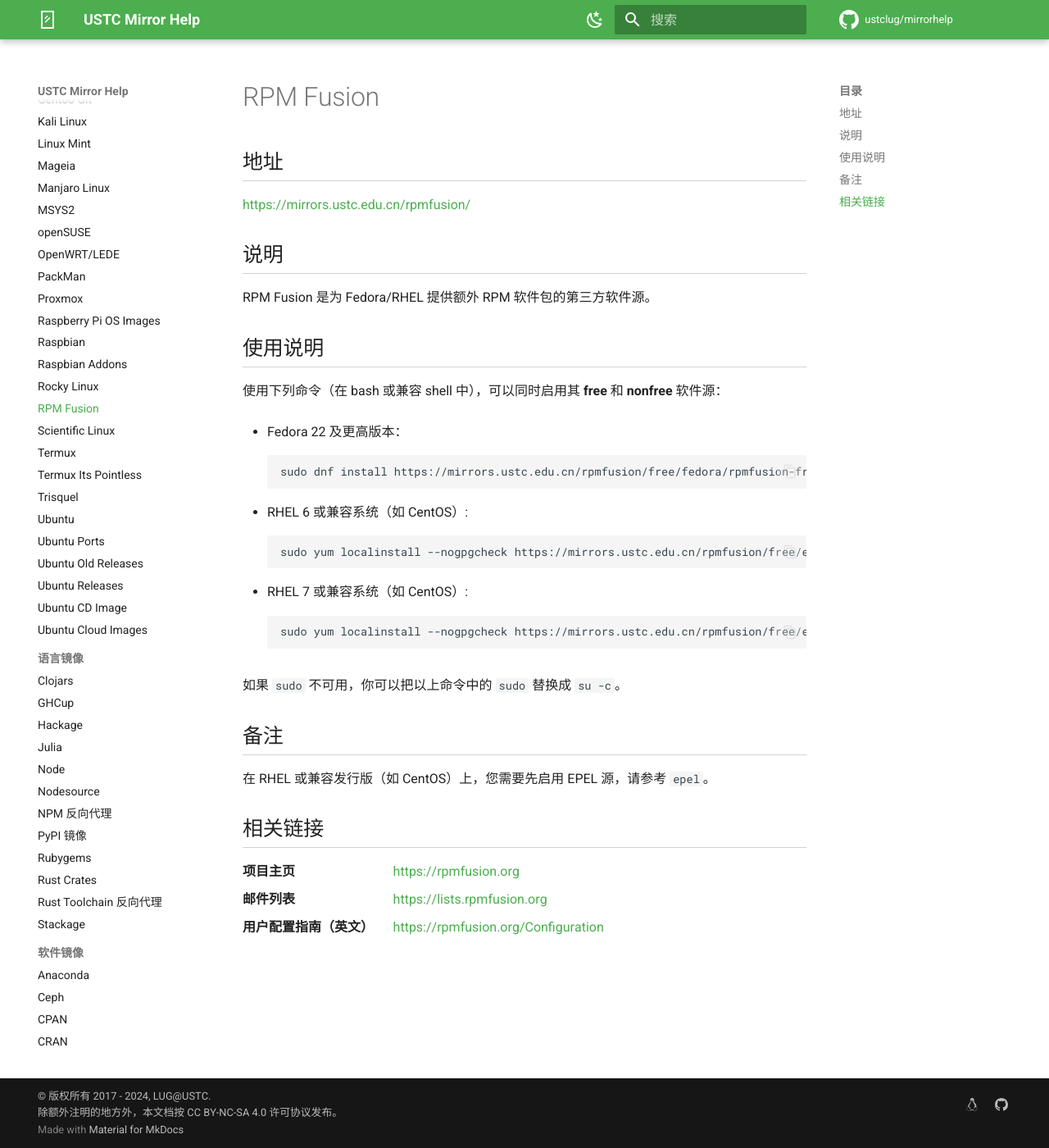
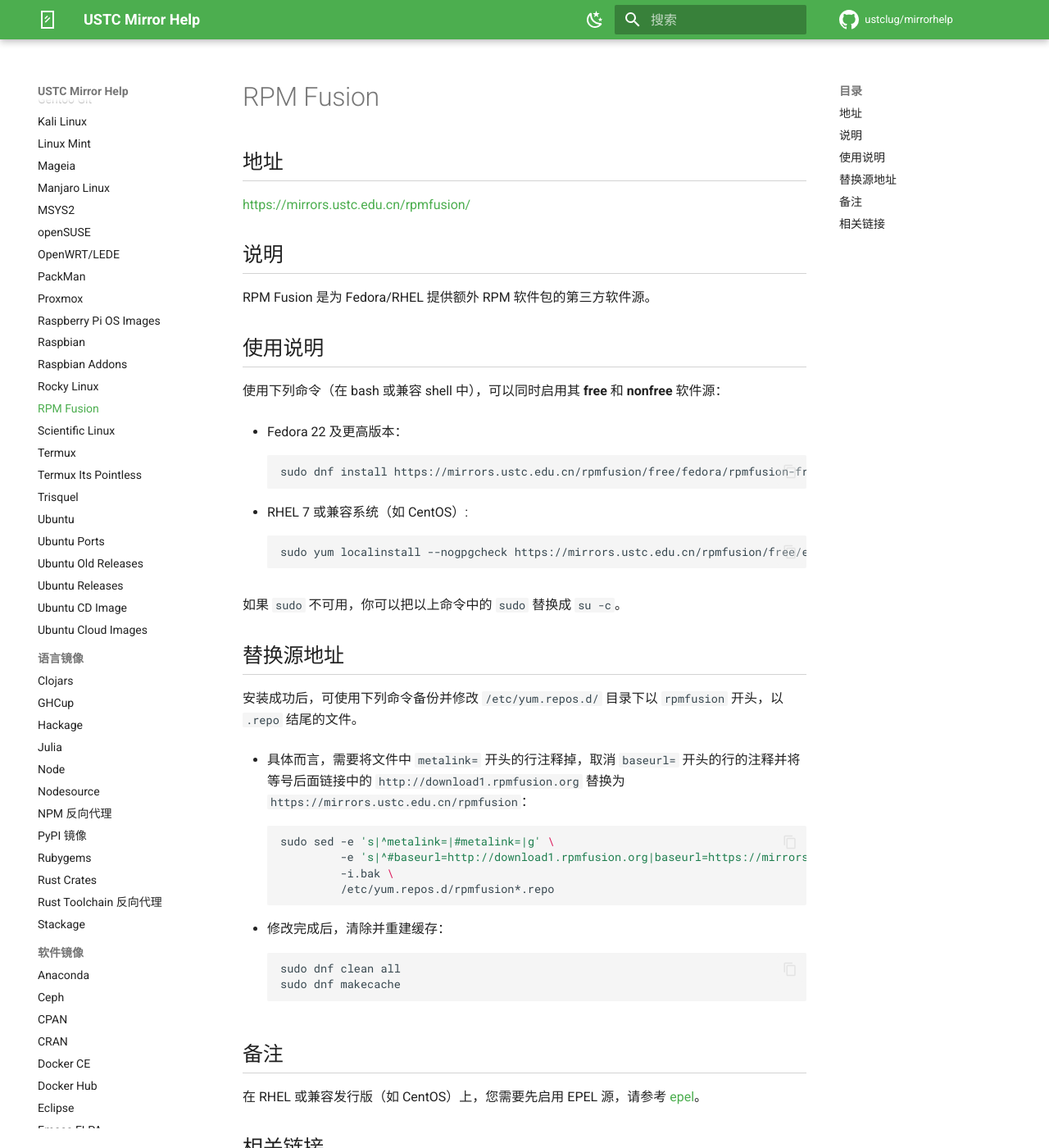
Before and after one commit to ustclug/mirrorhelp, an MkDocs documentation site: the page built from docs/rpmfusion.md, in a window 1280 px wide and 1400 px high. Shown: the whole window at 82% size. Built offline with MkDocs 1.6.1 and Material for MkDocs 9.7.7, drawn with Linux system fonts in a browser that asks for light colours; comment, search, counter and statistics services are not loaded.

Commit message:
rpmfusion: Apply PR #239
The original author does not respond to modification request for months.

Closes #239.

Co-authored-by: DavidDengHui <david.no.1@msn.cn>

````diff
--- a/docs/rpmfusion.md
+++ b/docs/rpmfusion.md
@@ -10,19 +10,12 @@
 
 ## 使用说明
 
-使用下列命令（在 bash 或兼容 shell 中），可以同时启用其 **free** 和
-**nonfree** 软件源：
+使用下列命令（在 bash 或兼容 shell 中），可以同时启用其 **free** 和 **nonfree** 软件源：
 
 - Fedora 22 及更高版本：
 
     ```shell
     sudo dnf install https://mirrors.ustc.edu.cn/rpmfusion/free/fedora/rpmfusion-free-release-$(rpm -E %fedora).noarch.rpm https://mirrors.ustc.edu.cn/rpmfusion/nonfree/fedora/rpmfusion-nonfree-release-$(rpm -E %fedora).noarch.rpm
-    ```
-
-- RHEL 6 或兼容系统（如 CentOS）:
-
-    ```shell
-    sudo yum localinstall --nogpgcheck https://mirrors.ustc.edu.cn/rpmfusion/free/el/rpmfusion-free-release-6.noarch.rpm https://mirrors.ustc.edu.cn/rpmfusion/nonfree/el/rpmfusion-nonfree-release-6.noarch.rpm
     ```
 
 - RHEL 7 或兼容系统（如 CentOS）:
@@ -33,10 +26,29 @@
 
 如果 `sudo` 不可用，你可以把以上命令中的 `sudo` 替换成 `su -c`。
 
+## 替换源地址
+
+安装成功后，可使用下列命令备份并修改 `/etc/yum.repos.d/` 目录下以 `rpmfusion` 开头，以 `.repo` 结尾的文件。
+
+- 具体而言，需要将文件中 `metalink=` 开头的行注释掉，取消 `baseurl=` 开头的行的注释并将等号后面链接中的 `http://download1.rpmfusion.org` 替换为 `https://mirrors.ustc.edu.cn/rpmfusion`：
+
+    ```shell
+    sudo sed -e 's|^metalink=|#metalink=|g' \
+             -e 's|^#baseurl=http://download1.rpmfusion.org|baseurl=https://mirrors.ustc.edu.cn/rpmfusion|g' \
+             -i.bak \
+             /etc/yum.repos.d/rpmfusion*.repo
+    ```
+
+- 修改完成后，清除并重建缓存：
+
+    ```shell
+    sudo dnf clean all
+    sudo dnf makecache
+    ```
+
 ## 备注
 
-在 RHEL 或兼容发行版（如 CentOS）上，您需要先启用 EPEL 源，请参考
-`epel`。
+在 RHEL 或兼容发行版（如 CentOS）上，您需要先启用 EPEL 源，请参考 [epel](epel.md)。
 
 ## 相关链接
 
````
